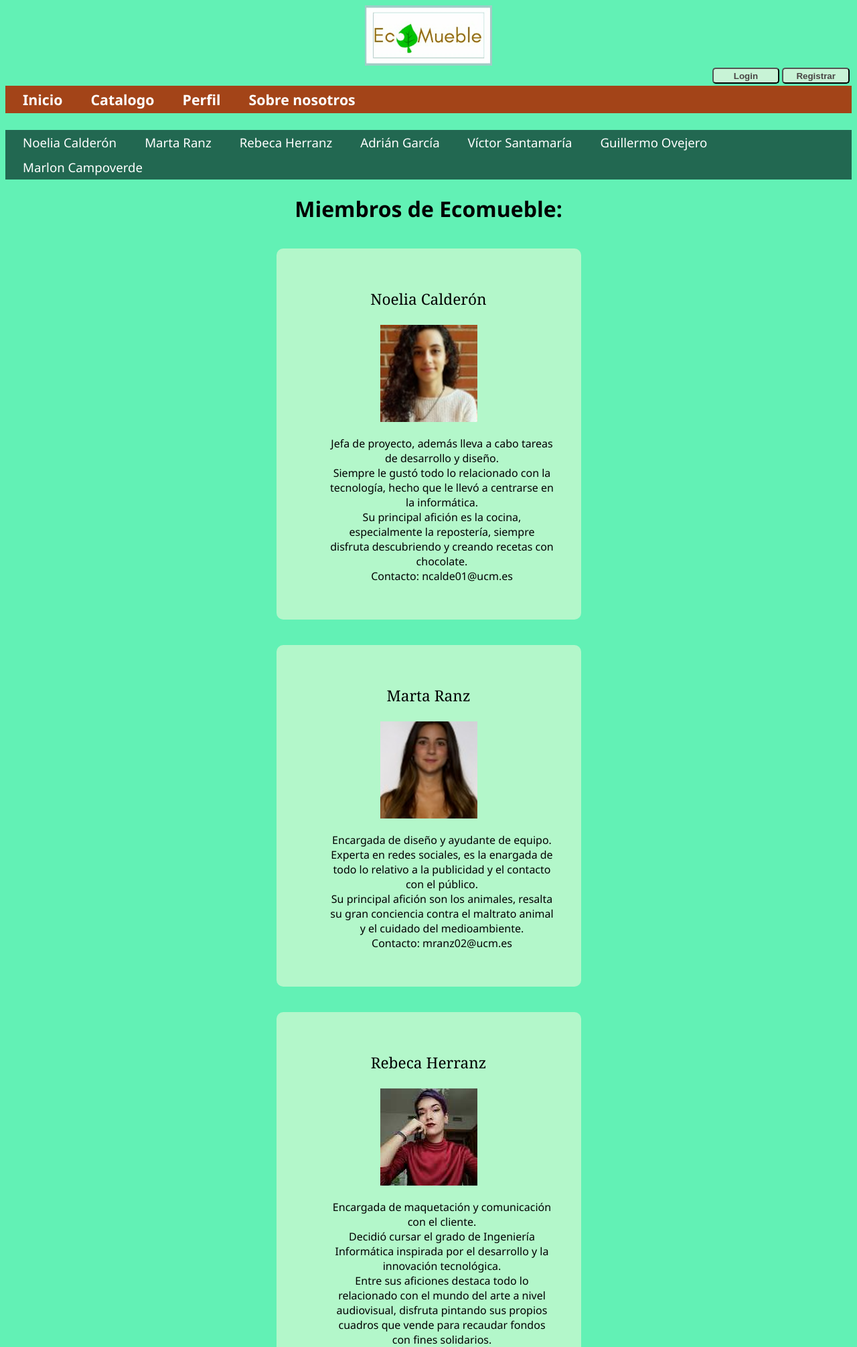
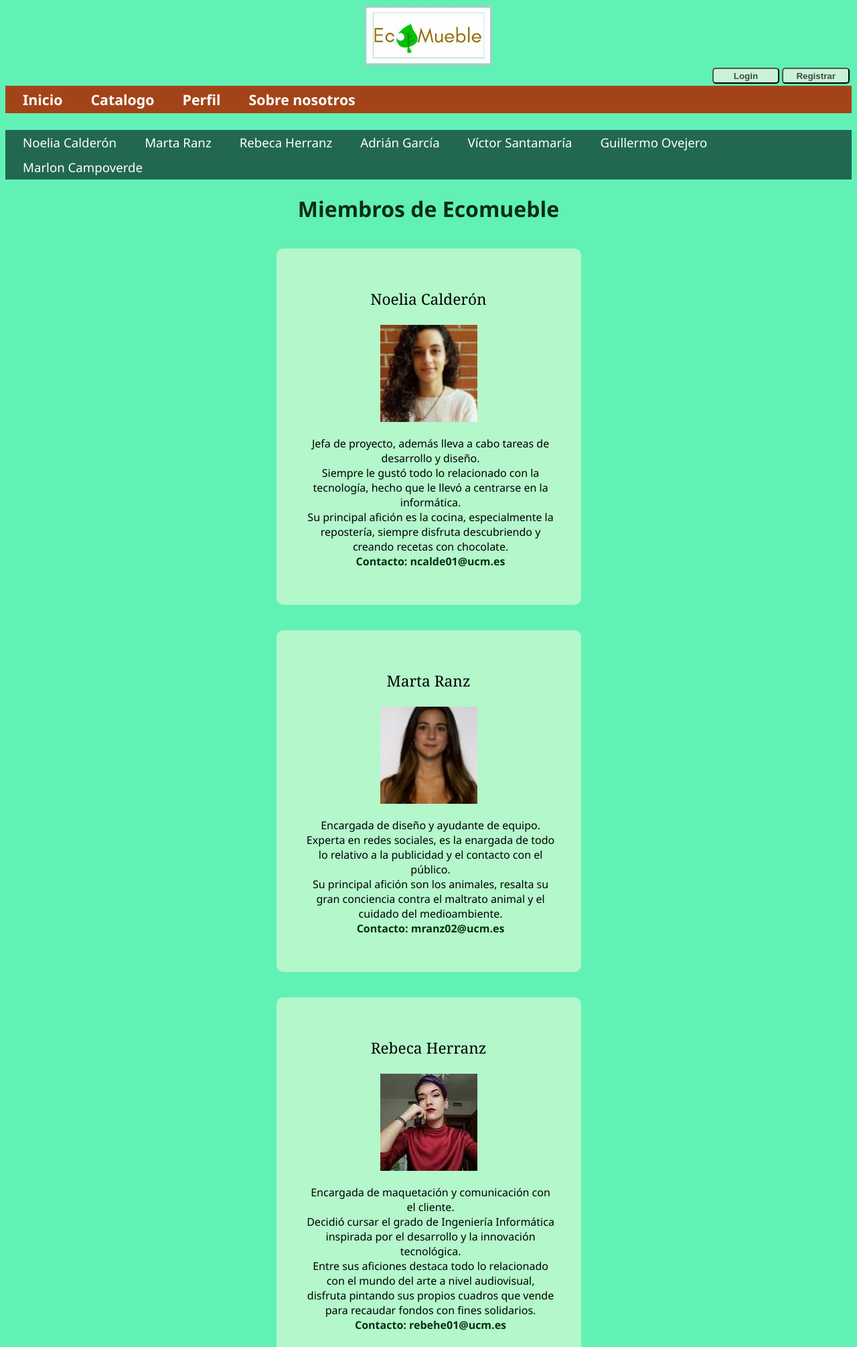
Before and after one commit to GuillermoOvejeroSanchez/ecomueble, a PHP site: page /about in a window 1280 px wide. Shown: the top 2011 px of the page at 67% size. Run offline with PHP 8.4, Linux system fonts and the light colour scheme.

Commit message:
Mejoras en el css

```diff
--- a/app/css/default.css
+++ b/app/css/default.css
@@ -5,19 +5,34 @@ html {
 body {
     font-family: 'Segoe UI', Tahoma, Geneva, Verdana, sans-serif;
     background-color: rgb(98, 241, 181);
-    text-align: justify;
 }
 
 h1{
     text-align: center;
+    color:rgb(8, 46, 21);
 }
 h3 {
     margin-left: 2%;
+    color:rgb(8, 46, 21);
+}
+label {
+    font-family: Cambria, Cochin, Georgia, Times, 'Times New Roman', serif;
+    color: rgb(41, 48, 43);
+    margin-left: 7%;
+}
+p{
+    text-align: center;
+    margin-left: 10%;
+    margin-right: 10%;
+    font-family: Cambria, Cochin, Georgia, Times, 'Times New Roman', serif;
+    font-size: 17pt;
 }
 strong {
     color: rgb(68, 90, 77);
     font-size: smaller;
 }
+
+/*****************/
 .logo a img {
     display: block;
     margin: auto;
@@ -285,6 +300,12 @@ label {
 }
 
 .miembro ul li{
+    list-style: none;
+    margin-left: -10%;
+}
 
-    list-style: none;
+.contacto {
+    color:rgb(8, 46, 21);
+    font-weight: bold;
 }
+/**************************************/
--- a/app/views/about.php
+++ b/app/views/about.php
@@ -26,7 +26,7 @@
         </ul>
 </nav>
 
-    <h1>Miembros de Ecomueble:</h1>
+    <h1>Miembros de Ecomueble</h1>
     <div class="miembro">
         <div id="noe" class="member_photo">
             <p>Noelia Calderón</p>
@@ -42,7 +42,7 @@
             <li>
                 Su principal afición es la cocina, especialmente la repostería, siempre disfruta descubriendo y creando recetas con chocolate.
             </li>
-            <li>
+            <li class="contacto">
                 Contacto: ncalde01@ucm.es
             </li>
         </ul>
@@ -63,7 +63,7 @@
             <li>
                 Su principal afición son los animales, resalta su gran conciencia contra el maltrato animal y el cuidado del medioambiente.
             </li>
-            <li>
+            <li class="contacto">
                 Contacto: mranz02@ucm.es
             </li>
         </ul>
@@ -84,7 +84,7 @@
             <li>
                 Entre sus aficiones destaca todo lo relacionado con el mundo del arte a nivel audiovisual, disfruta pintando sus propios cuadros que vende para recaudar fondos con fines solidarios.
             </li>
-            <li>
+            <li class="contacto">
                 Contacto: rebehe01@ucm.es
             </li>
         </ul>
@@ -104,9 +104,9 @@
             <li>
                 Entre sus aficiones destaca la fotografía, por lo que siempre observa todo desde una perspectiva analítica y detallista.
             </li>
-            <li>
+            <li class="contacto">
                 Contacto: adriga10@ucm.es
-            </li>
+            </li >
         </ul>
     </div>
 
@@ -124,7 +124,7 @@
             <li>
                 Su principal afición es la música, de la que no sólo disfruta escuchándola, también compone sus propias canciones.
             </li>
-            <li>
+            <li class="contacto">
                 Contacto: vsantama@ucm.es
             </li>
         </ul>
@@ -144,7 +144,7 @@
             <li>
                 Entre sus aficiones destaca el deporte, especialmente el baloncesto, lo practica tanto en el papel de jugador, como en el de entrenador.
             </li>
-            <li>
+            <li class="contacto">
                 Contacto: guilleov@ucm.es
             </li>
         </ul>
@@ -165,7 +165,7 @@
             <li>
                 Entre sus aficiones destacan el deporte y viajar, siempre dispuesto a descubrir nuevos lugares y enfrentarse a nuevos desafíos.
             </li>
-            <li>
+            <li class="contacto">
                 Contacto: marlonjc@ucm.es
             </li>
         </ul>
```
Also changed, not shown: other parts of app/css/default.css (+33 -33 lines), app/controllers/home.php (+10 -2 lines).
